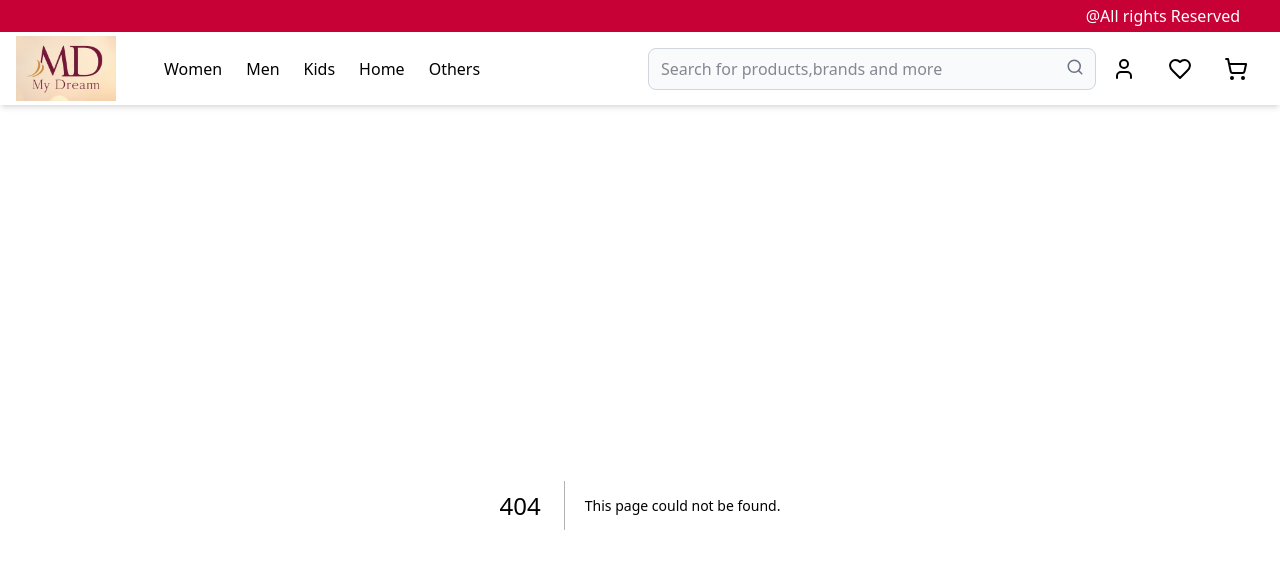
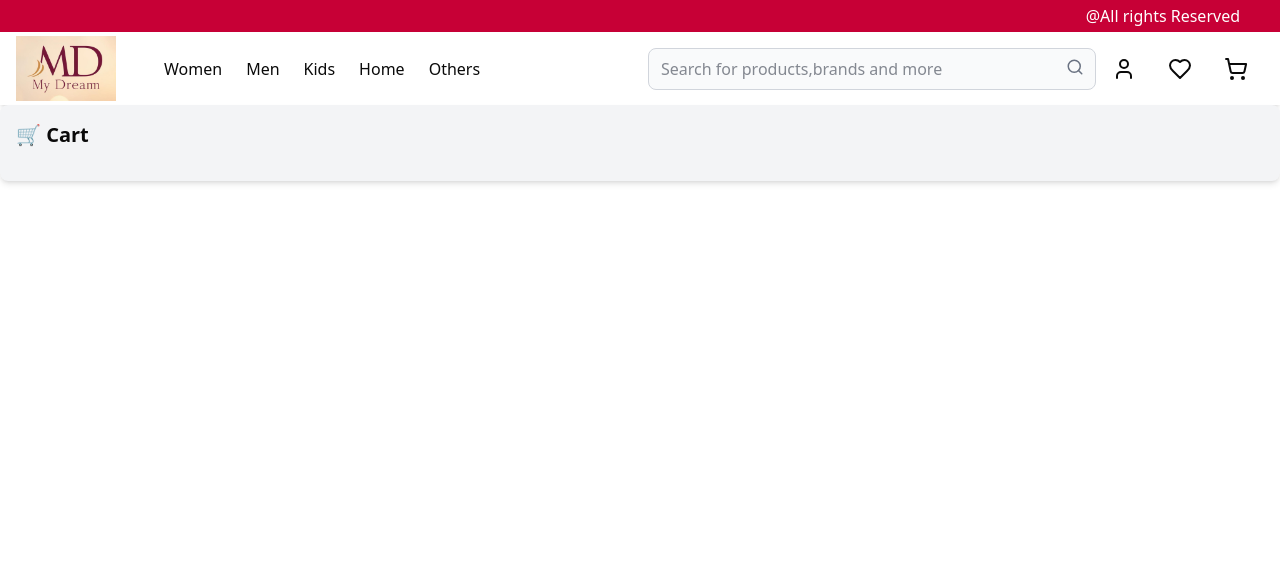
Before and after one commit to sushmamadhuri/my-dream-shopping-site, a Next.js app: page /cart in a window 1280 px wide. Before the commit this address had no page. Shown: the top 568 px of the page. Built offline with nearby package versions, Linux system fonts and the light colour scheme.

Commit message:
aad to cart page 1st commit.

```diff
--- /dev/null
+++ b/app/cart/page.tsx
@@ -0,0 +1,66 @@
+"use client";
+
+import { useCart } from "../../components/context/CartContext";
+import Image from "next/image";
+
+import { Trash2, Plus, Minus } from 'lucide-react';
+
+export default function cart() {
+  const { cartItems } = useCart();
+
+  return (
+
+    <div className="bg-gray-100 w-full  p-4 mb-6 rounded-md shadow-md">
+      <h2 className="text-xl font-bold mb-4">🛒 Cart</h2>
+
+      {cartItems.map((item, i) => (
+       /*  <div key={i} className="mb-2">
+          <p>{item.category}</p>
+           <Image
+                      className="w-full h-48 object-cover mb-2"
+                      src={item.thumbnail}
+                      width={200}
+                      height={200}
+                      alt={`Bild ${item.title}`}
+                    />
+        </div> */
+            <div
+            key={item.id}
+            className="flex items-center justify-between border-b py-4"
+          >
+            {/* Product Info */}
+            <div className="flex items-center space-x-4">
+              <Image
+                src={item.thumbnail}
+                alt={item.title}
+                width={80}
+                height={80}
+                className="rounded-md object-cover"
+              />
+              <div>
+                <h2 className="text-lg font-medium">{item.title}</h2>
+                <p className="text-sm text-gray-600">${item.price.toFixed(2)}</p>
+              </div>
+            </div>
+
+            {/* Quantity + Delete */}
+            <div className="flex items-center space-x-4">
+              <div className="flex items-center border px-2 py-1 rounded">
+                <button className="text-gray-600 hover:text-black">
+                  <Minus size={18} />
+                </button>
+                <span className="px-3"></span>
+                <button className="text-gray-600 hover:text-black">
+                  <Plus size={18} />
+                </button>
+              </div>
+              <button className="text-red-500 hover:text-red-700">
+                <Trash2 size={20} />
+              </button>
+            </div>
+          </div>
+        ))}
+      </div>
+
+  );
+}
--- a/app/layout.tsx
+++ b/app/layout.tsx
@@ -2,6 +2,7 @@ import type { Metadata } from "next";
 import { Geist, Geist_Mono } from "next/font/google";
 import "./globals.css";
 import Header from "@/components/header/header-page";
+import { CartProvider } from "@/components/context/CartContext";
 
 const geistSans = Geist({
   variable: "--font-geist-sans",
@@ -28,8 +29,10 @@ export default function RootLayout({
       <body
         className={`${geistSans.variable} ${geistMono.variable} antialiased`}
       >
+        <CartProvider>
         <Header />
         {children}
+        </CartProvider>
       </body>
     </html>
   );
--- a/app/page.tsx
+++ b/app/page.tsx
@@ -66,7 +66,7 @@ export default async function Home({ searchParams }: { searchParams: Promise<{ p
     <div className="grid grid-rows-[20px_1fr_20px] items-center justify-items-center min-h-screen p-8 pb-20 gap-16 sm:p-20 font-[family-name:var(--font-geist-sans)]">
       <main className="flex flex-col gap-[32px] row-start-2 items-center">
         {/* <CategoryBar /> */}
-        <h1 className="text-center text-black-300 mt-10">Our products</h1>
+        <h1 className="text-center text-black-300 ">Our products</h1>
         <span>Totalt: {total} products</span>
         <CardList products={products} totalProducts={total} />
       </main>
--- /dev/null
+++ b/components/context/CartContext.tsx
@@ -0,0 +1,39 @@
+"use client";
+import React, { createContext, useContext, useState } from "react";
+import type { Products } from "@/interfaces/product-interfaces";
+import type { Product } from "@/interfaces/product-interfaces";
+
+type CartContextType = {
+  cartItems: Product[];
+  addToCart: (product: Product) => void;
+  removeFromCart: (id: number) => void;
+};
+
+
+const CartContext = createContext<CartContextType | null>(null);
+
+export const CartProvider = ({ children }: { children: React.ReactNode }) => {
+  const [cartItems, setCartItems] = useState<Product[]>([]);
+
+  const addToCart = (product: Product) => {
+    setCartItems((prev) => [...prev, product]);
+  };
+
+  const removeFromCart = (id: number) => {
+    setCartItems((prev) => prev.filter((item) => item.id !== id));
+  };
+
+  return (
+    <CartContext.Provider value={{ cartItems, addToCart, removeFromCart }}>
+      {children}
+    </CartContext.Provider>
+  );
+};
+
+export const useCart = () => {
+  const context = useContext(CartContext);
+  if (!context) {
+    throw new Error("useCart must be used within a CartProvider");
+  }
+  return context;
+};
--- a/components/header/header-page.tsx
+++ b/components/header/header-page.tsx
@@ -93,8 +93,10 @@ export default function Header() {
                         <div className="flex space-x-8 ">
                             <User className="w-6 h-6 cursor-pointer" />
                             <Heart className="w-6 h-6 cursor-pointer" />
-                            <ShoppingCart className="w-6 h-6  cursor-pointer" />
-                        </div>
+                            <Link href="/cart">
+                                <ShoppingCart className="w-6 h-6 cursor-pointer" />
+                            </Link>
+                         </div>
 
 
                         {/*     <div>
--- a/components/product-cards/card.tsx
+++ b/components/product-cards/card.tsx
@@ -1,11 +1,12 @@
 import { Product } from "@/interfaces/product-interfaces";
 import Link from "next/link";
 import Image from "next/image";
+import { useCart } from "../context/CartContext";
 
 export function Card({ product }: { product: Product }) {
-
+  const { addToCart } = useCart();
   return (
-    <li className="bg-white w-full max-w-xs mb-11 p-4 border rounded-md shadow-md">
+    <li className="flex flex-col justify-between h-full bg-white w-full max-w-xs mb-11 p-4 border rounded-md shadow-md">
       <div className="bg-gray-100 w-full max-w-xs p-4 mb-6 rounded-md shadow-md">
         <Link href={`/products/${product.id}`}>
           <Image
@@ -17,12 +18,20 @@ export function Card({ product }: { product: Product }) {
           />
         </Link>
       </div>
-      <div className="items-center justify-between mb-">
+      <div className="items-center justify-between ">
         <h2 className="text-xl font-bold text-black-300">{product.title}</h2>
         <div className="flex items-center justify-between mt-6">
           <p className="text-xl font-bold text-red-500 uppercase">${product.price}</p>
           <span className="text-sm font-semibold text-green-600">{product.discountPercentage}%</span>
         </div>
+        </div>
+        <div>
+        <button
+        onClick={() => addToCart(product)}
+        className="mt-auto pt-2 w-full bg-rose-700 text-white font-semibold py-2 px-4 rounded-lg hover:bg-rose-400 transition"
+      >
+        Add to Cart
+      </button>
       </div>
     </li>
   );
--- a/interfaces/product-interfaces.ts
+++ b/interfaces/product-interfaces.ts
@@ -18,6 +18,7 @@ export interface Product {
 }
 
 export interface Products {
+    id: number;
     products: Product[];
     total: number;
     skip: number;
--- a/tsconfig.json
+++ b/tsconfig.json
@@ -8,7 +8,7 @@
     "noEmit": true,
     "esModuleInterop": true,
     "module": "esnext",
-    "moduleResolution": "bundler",
+    "moduleResolution": "node",
     "resolveJsonModule": true,
     "isolatedModules": true,
     "jsx": "preserve",
```
